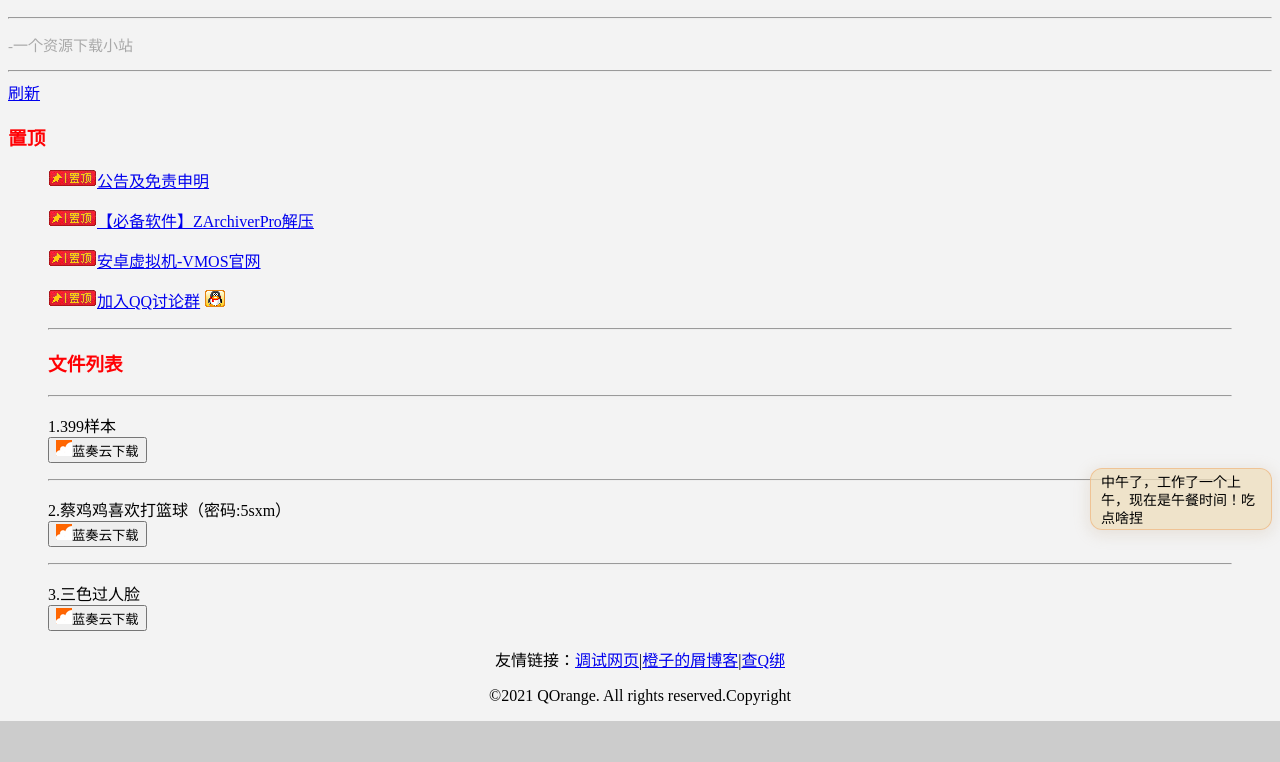
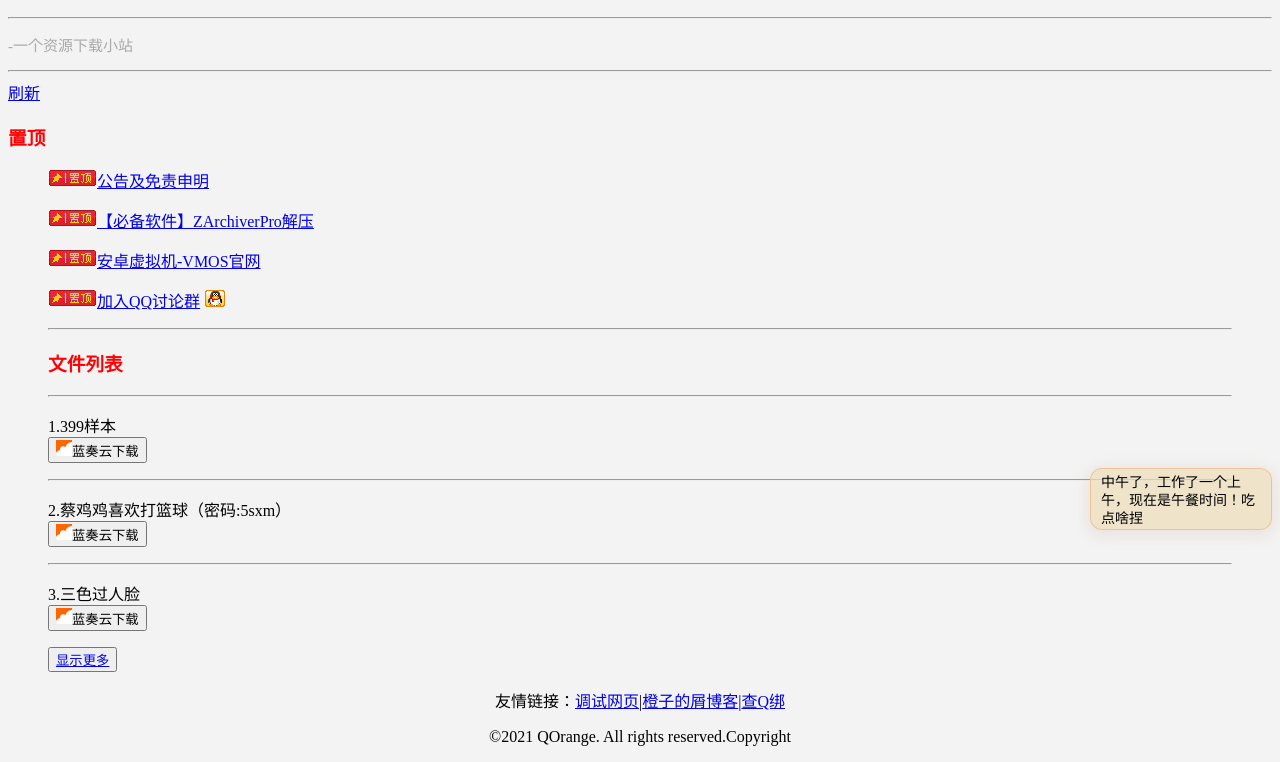
Before and after one commit to QOrange233/QOrange233.github.io, a plain HTML site: page index.html in a window 1280 px wide. Shown: the part 129-891 px from the top of the page. Before the commit the page ends 850 px from the top, so only its background shows below. Drawn offline with Linux system fonts and the light colour scheme; no server answers.

Commit message:
Update index.html

```diff
--- a/index.html
+++ b/index.html
@@ -38,6 +38,7 @@
 	<p style="text-align: left">2.蔡鸡鸡喜欢打篮球（密码:5sxm）<a href="https://syke.lanzouq.com/iFevqyk9w8d"><br><button><img src="img/lanzou.ico">蓝奏云下载</button></a></p>
 	<hr>
 	<p style="text-align: left">3.三色过人脸<a href="https://syke.lanzouq.com/iSMvmyk9w7c"><br><button><img src="img/lanzou.ico">蓝奏云下载</button></a></p>
+	<button><a href="post/list/page-1.html">显示更多</a></button>
 <blockquote>
 	<p style="text-align:center">友情链接：<a href="demo">调试网页</a>|<a href="https://saizhike.github.io">橙子的屑博客</a>|<a href="https://chaqbang.cn">查Q绑</a></p>
 	<p style="text-align:center">©2021 QOrange. All rights reserved.Copyright</p>
```
